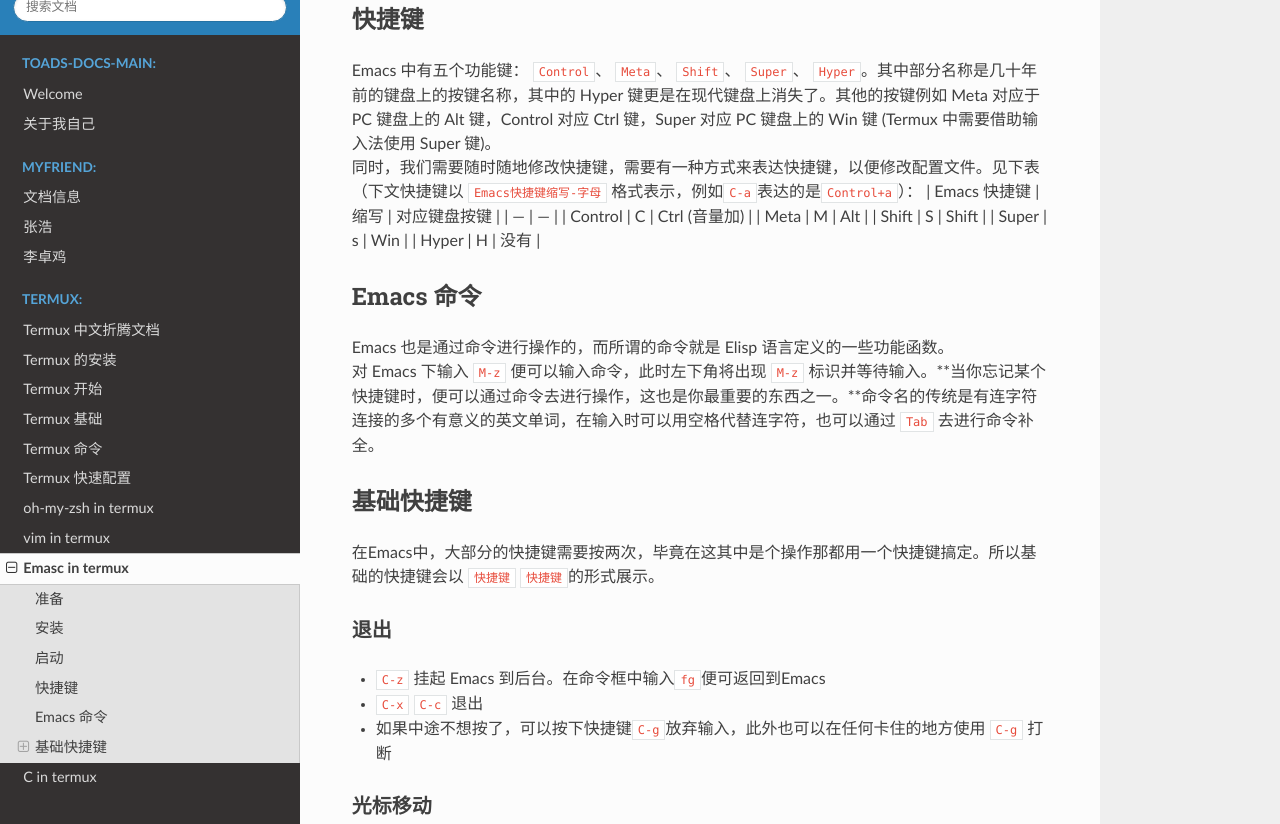
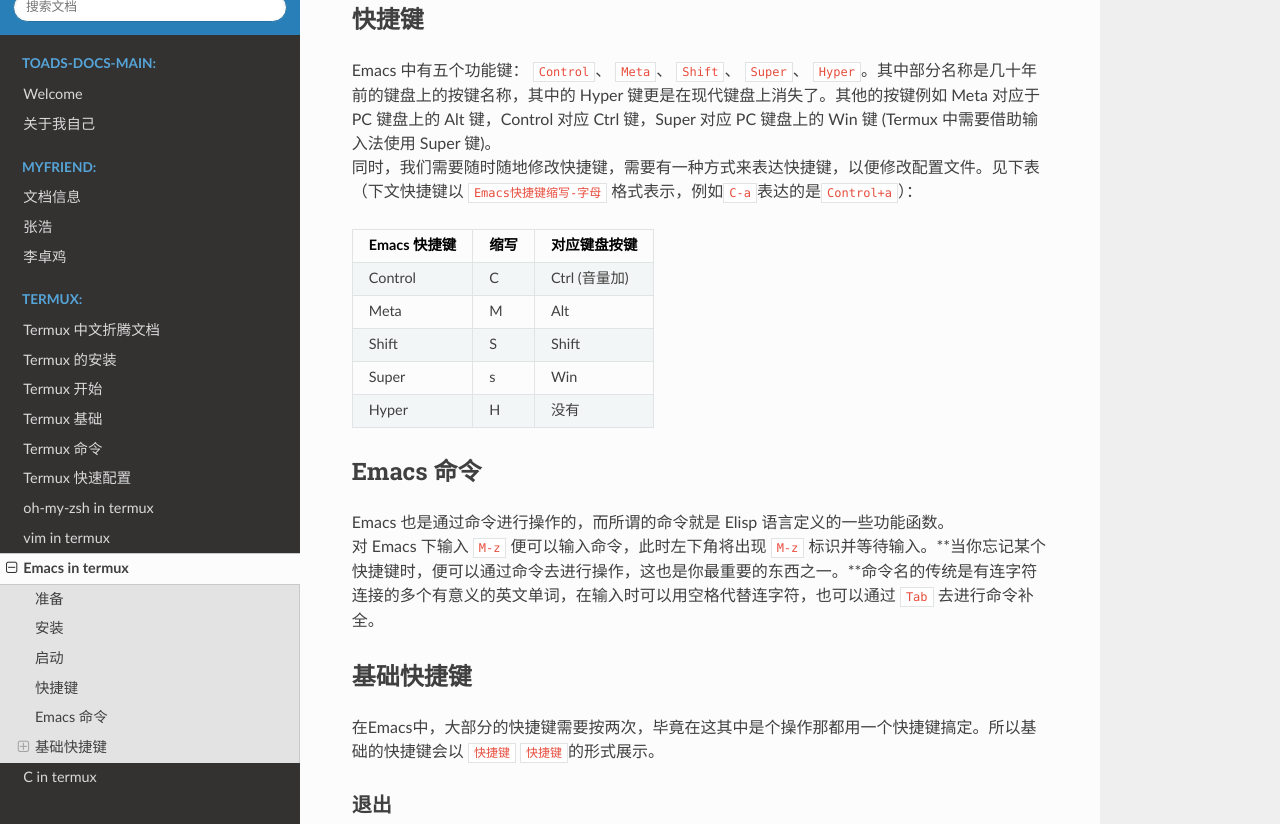
Before and after one commit to Toad114514/toads-docs, a Sphinx documentation site: the page built from source/termux/emacs.md, in a window 1280 px wide and 900 px high, scrolled down 1036 px, cut to the strip 76-900 px from the top of the window. Built offline with Sphinx 7.4.7 and the Read the Docs theme 3.1.0, drawn with Linux system fonts in a browser that asks for light colours; some of the changed text lies outside the part shown.

Commit message:
v.114.9.30

```diff
--- a/source/termux/emacs.md
+++ b/source/termux/emacs.md
@@ -1,4 +1,4 @@
-# Emasc in termux
+# Emacs in termux
 Emacs，一个神的编辑器，上手难度大但却又很nb
 - 代码高亮、代码补全、实时语法检测等基础编程功能
 - 将快捷键运用到极致，无论什么时都可以通过快捷键解决，高效工作
@@ -22,7 +22,7 @@
 Emacs 中有五个功能键： `Control`、 `Meta`、 `Shift`、 `Super`、 `Hyper`。其中部分名称是几十年前的键盘上的按键名称，其中的 Hyper 键更是在现代键盘上消失了。其他的按键例如 Meta 对应于 PC 键盘上的 Alt 键，Control 对应 Ctrl 键，Super 对应 PC 键盘上的 Win 键 (Termux 中需要借助输入法使用 Super 键)。
  同时，我们需要随时随地修改快捷键，需要有一种方式来表达快捷键，以便修改配置文件。见下表（下文快捷键以 `Emacs快捷键缩写-字母` 格式表示，例如`C-a`表达的是`Control+a`）：
 | Emacs 快捷键 | 缩写 | 对应键盘按键 |
-| --- | --- |
+| --- | --- | --- |
 | Control | C | Ctrl (音量加) |
 | Meta | M | Alt |
 | Shift | S | Shift |
```
